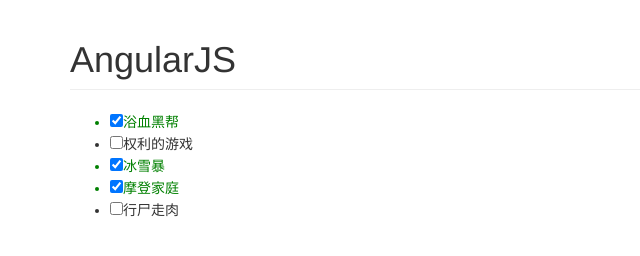
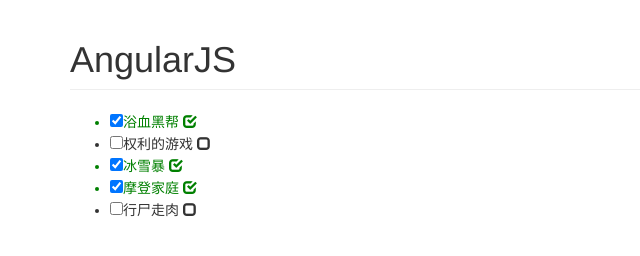
Before and after one commit to eaglesjava/AngularJS-Learn-NingHao, a plain HTML site: page ngClass/ngClass.html in a window 1280 px wide. Shown: the whole page, without its empty margins (0-640 px from the left). Drawn offline with nearby package versions, Linux system fonts and the light colour scheme.

Commit message:
动态显示或隐藏元素：ngShow ngHide

```diff
--- a/ngClass/ngClass.html
+++ b/ngClass/ngClass.html
@@ -16,6 +16,12 @@
 				<ul>
 					<li ng-repeat="show in shows" ng-class="{subscribe:show.subscribe}">
 						<input type="checkbox" ng-model="show.subscribe">{{show.title}}
+
+						<!--
+							动态显示或隐藏元素：ngShow ngHide
+						-->
+						<span class="glyphicon glyphicon-unchecked" ng-hide="show.subscribe"></span>
+						<span class="glyphicon glyphicon-check" ng-show="show.subscribe"></span>
 					</li>
 				</ul>
 			</div>
```
